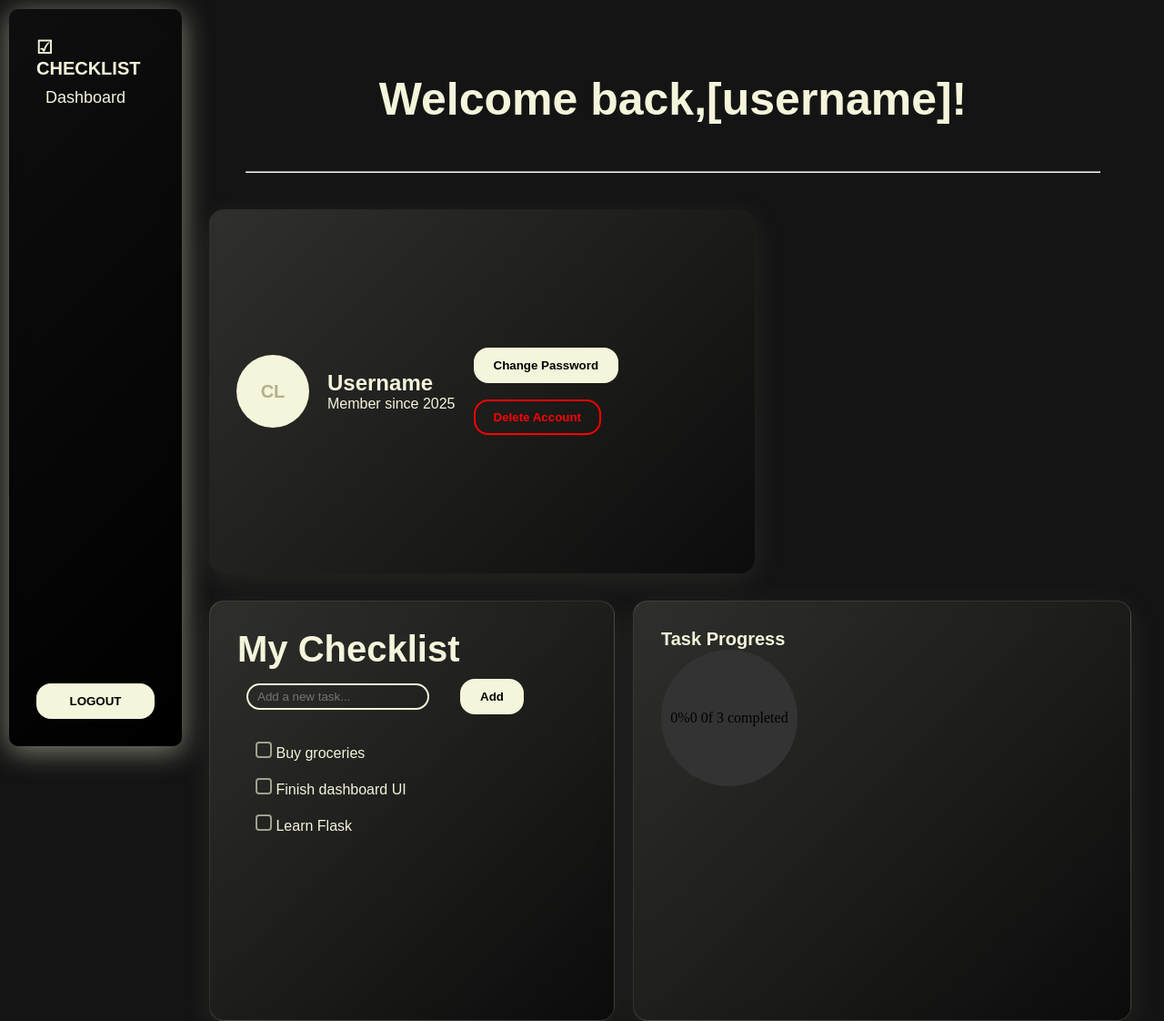
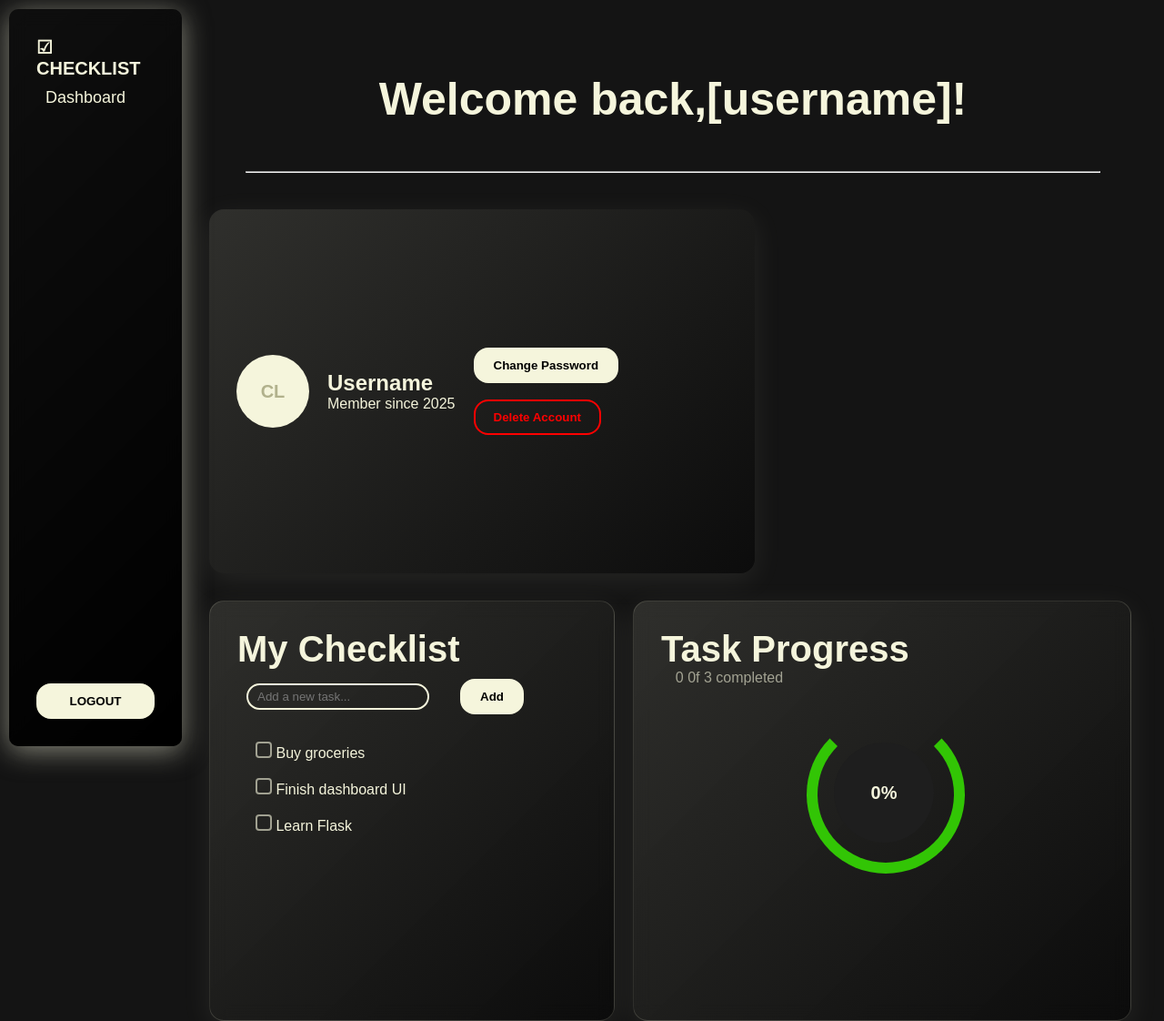
Before and after one commit to godwink12/python-login-system, a Python web app: template Template/dashboard.html in a window 1280 px wide. Shown: the whole page at 91% size. Run offline with Jinja, Linux system fonts and the light colour scheme; the template is opened without the code that fills it, so the values that code supplies are empty; some web fonts are replaced.

Commit message:
Enhance progress card styling with updated layout and font adjustments

```diff
--- a/Template/Styling/dashboard.css
+++ b/Template/Styling/dashboard.css
@@ -269,23 +269,50 @@ input[type="checkbox"]:checked {
     height: 50vh;
 }
 
+.progress-card h1{
+    font-size: 40px;
+}
+.ring-container {
+    position: relative;
+    width: 150px;
+    height: 150px;
+}
+
 .ring {
     width: 150px;
     height: 150px;
     border-radius: 50%;
-    background: conic-gradient(beige 0%, #333 0%);
+    border: 12px solid rgb(50, 197, 5);
+    border-top-color: transparent;
+    position: absolute;
+    left: 160px;
+    top: 50px;
+}
+
+.ring-center {
+    position: absolute;
+    width: 110px;
+    height: 110px;
+    border-radius: 50%;
+    background: rgba(30, 30, 30, 1.0);
+    left: 245px;
+    top: 135px;
+    transform: translate(-50%, -50%);
     display: flex;
     align-items: center;
     justify-content: center;
-    position: relative;
+    font-family: 'Clash Grotesk', sans-serif;
 }
 
-hollow-center {
-    width: 100px;
-    height: 100px;
-    border-radius: 50%;
-    background: linear-gradient(135deg, rgba(245, 245, 220, 0.12), rgba(0, 0, 0, 0.4));
-    display: flex;
-    align-items: center;
-    justify-content: center;
+.percentage {
+    color: rgba(245, 245, 220, 1.0);
+    font-size: 20px;
+    font-weight: bold;
 }
+
+.ring-label {
+    font-size: 16px;
+    color: rgba(245, 245, 220, 0.6);
+    text-align: center;
+    font-family: 'Clash Grotesk', sans-serif;
+}
--- a/Template/dashboard.html
+++ b/Template/dashboard.html
@@ -81,11 +81,13 @@
             <div class="progress-card">
                 <h1>Task Progress</h1>
 
-                <div class="ring">
-                    <div class="hollow-center">
-                        <p>0%</p>
+                <div class="ring-container">
+                    <div class="ring"></div>
+                    <div class="ring-center">
+                        <span class="percentage">0%</span>
                     </div>
-                    <p>0 0f 3 completed</p>
+
+                    <p class="ring-label">0 0f 3 completed</p>
                 </div>
             </div>
         </div>
```
